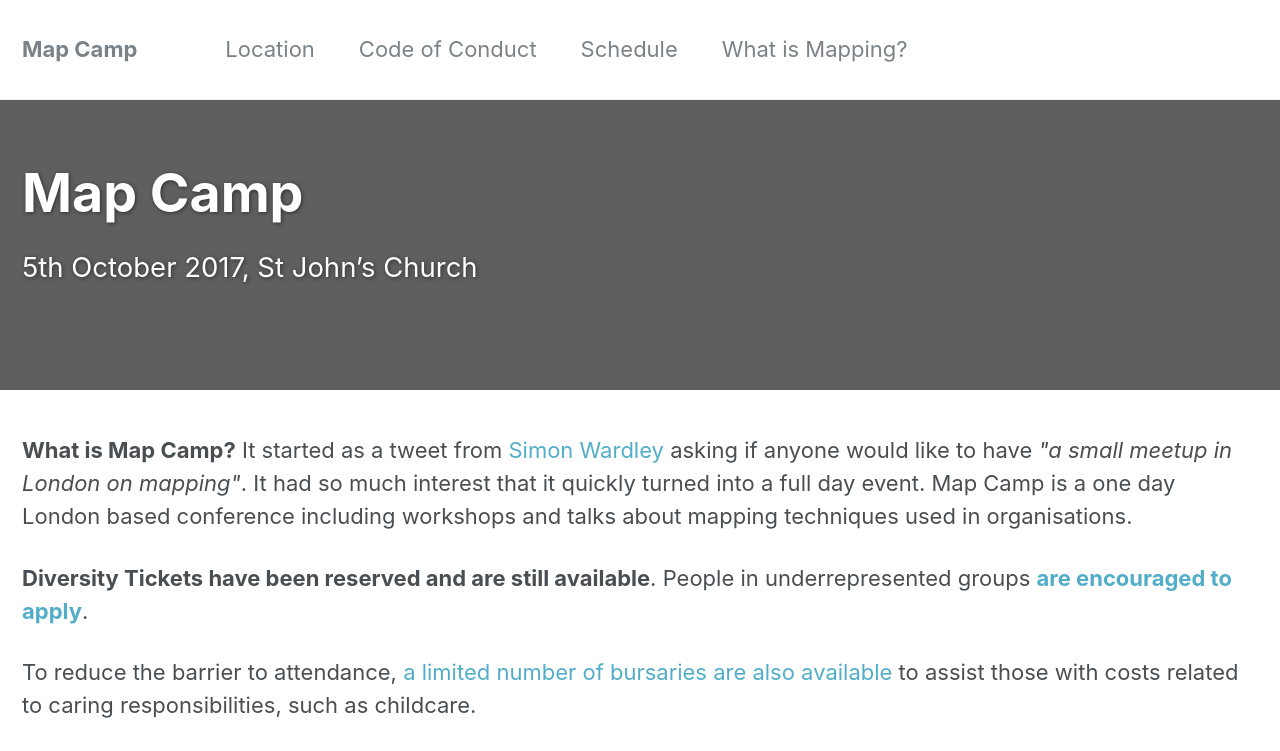
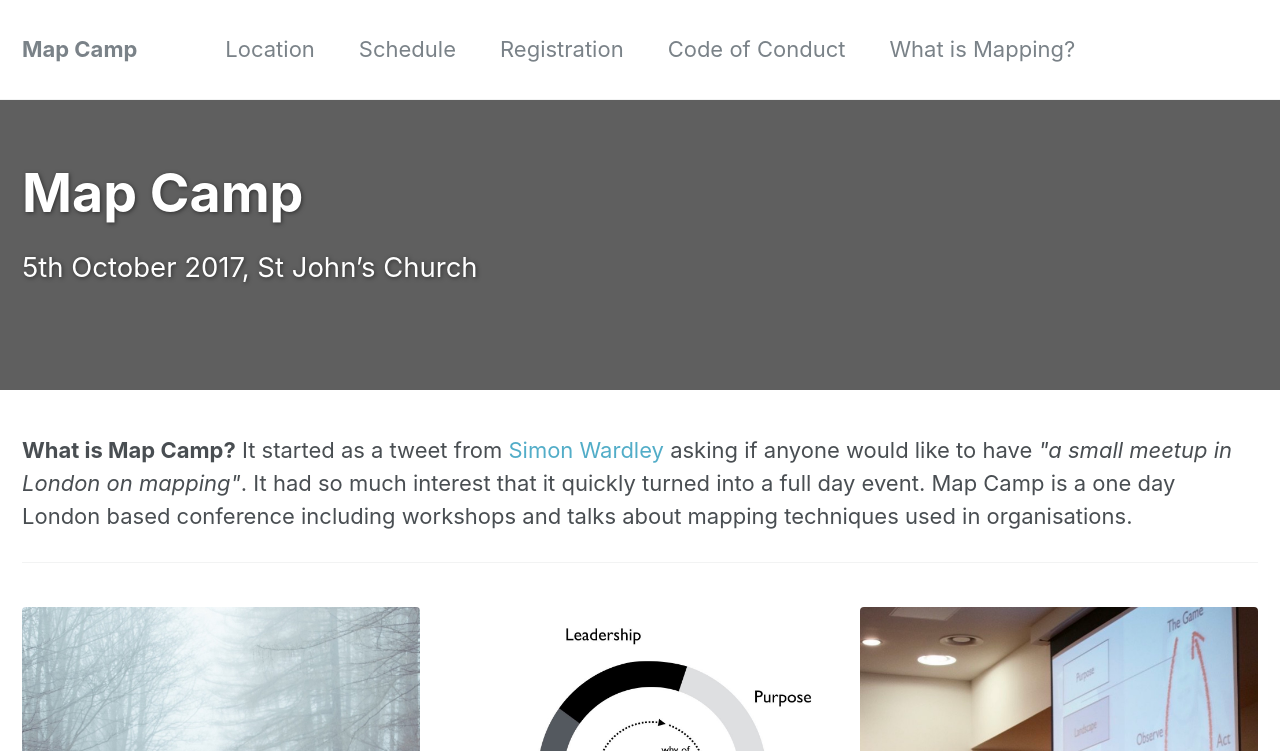
Before and after one commit to mapcampcommittee/mapcampcommittee.github.io, a Jekyll site: the page built from index.html, in a window 1280 px wide and 1400 px high. Shown: the top 751 px of the window. Built offline with Jekyll 4.4.1, drawn with Linux system fonts in a browser that asks for light colours; the list of posts is cut into pages by our own code; comment, search, counter and statistics services are not loaded; some of the changed text lies outside the part shown; grey boxes are pictures that could not be loaded.

Commit message:
Break registration out into its own section.

```diff
--- a/_data/navigation.yml
+++ b/_data/navigation.yml
@@ -2,10 +2,12 @@
 main:
    - title: "Location"
      url: /_pages/location/
+   - title: "Schedule"
+     url: /_pages/schedule/
+   - title: "Registration"
+     url: /_pages/registration
    - title: "Code of Conduct"
      url: /_pages/code_of_conduct/
-   - title: "Schedule"
-     url: /_pages/schedule/
    - title: "What is Mapping?"
      url: /_pages/what_is_mapping/
   #- title: "Sponsors"
--- a/index.html
+++ b/index.html
@@ -41,10 +41,6 @@
 
 <div>
   <p><strong>What is Map Camp?</strong> It started as a tweet from <a target="_blank" href="https://twitter.com/swardley/status/827140829877850112">Simon Wardley</a> asking if anyone would like to have <em>"a small meetup in London on mapping"</em>. It had so much interest that it quickly turned into a full day event. Map Camp is a one day London based conference including workshops and talks about mapping techniques used in organisations.</p>
-  <p><strong>Diversity Tickets have been reserved and are still available</strong>. People in underrepresented groups <strong><a target="_blank" href="https://docs.google.com/forms/d/e/1FAIpQLSc7YiK2D7lCF82fgWri1Cyphlr81oIxIXxnweVhAa-ykS0mQA/viewform?usp=sf_link">are encouraged to apply</a></strong>.</p>
-  <p>To reduce the barrier to attendance, <a target="_blank" href="https://docs.google.com/forms/d/e/1FAIpQLSfMGTkaLDtQ4Fqpdh5oKSVGMlLAnow5-1MJ8mDVB5TlTUiuqw/viewform?usp=sf_link">a limited number of bursaries are also available</a> to assist those with costs related to caring responsibilities, such as childcare.</p>
-  {% include tickets.html %}
-  <p>A larger event is tentatively being considered for early 2018. Members of the waitlist above will be prioritized.</p>
 </div>
 
 {% include feature_row id="intro" type="center" %}
```
Also changed, not shown: _pages/registration.html (added, +11 -0 lines).
